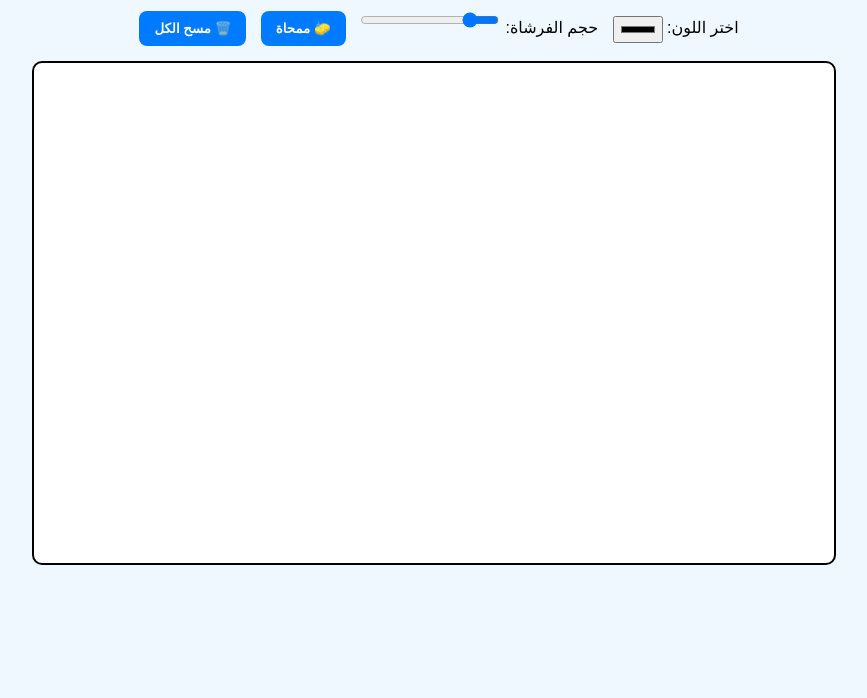
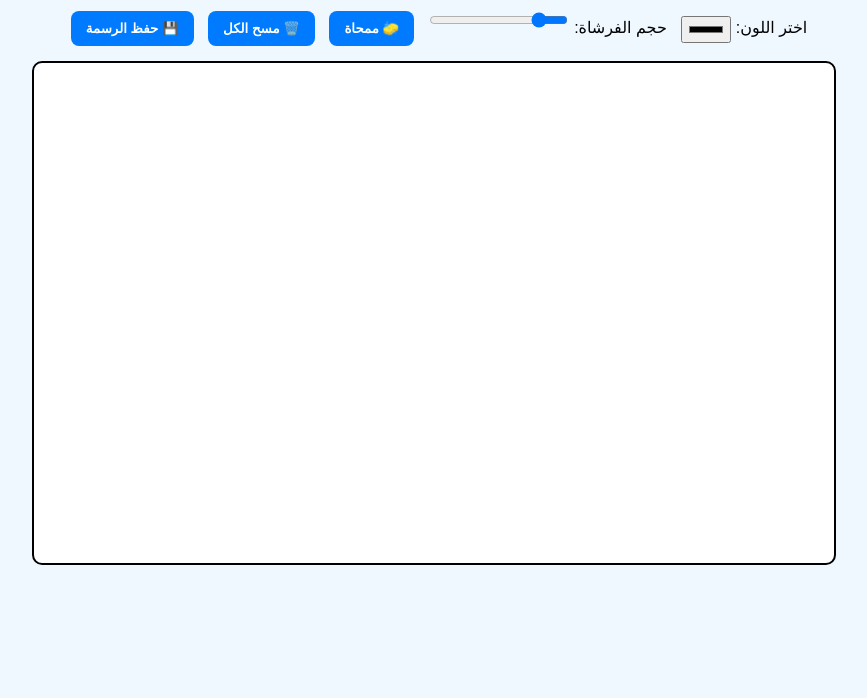
Before and after one commit to tarek846/drawing-app, a plain HTML site: page index.html in a window 1280 px wide. Shown: the part 102-800 px from the top of the page, without its empty margins (206-1073 px from the left). Drawn offline with Linux system fonts and the light colour scheme.

Commit message:
index.html

```diff
--- a/index.html
+++ b/index.html
@@ -18,10 +18,12 @@
 
         <button onclick="activateEraser()">🧽 ممحاة</button>
         <button onclick="clearCanvas()">🗑️ مسح الكل</button>
+        <button onclick="saveDrawing()">💾 حفظ الرسمة</button>
     </div>
 
     <canvas id="drawingCanvas" width="800" height="500"></canvas>
 
     <script src="script.js"></script>
+
 </body>
 </html>
```
